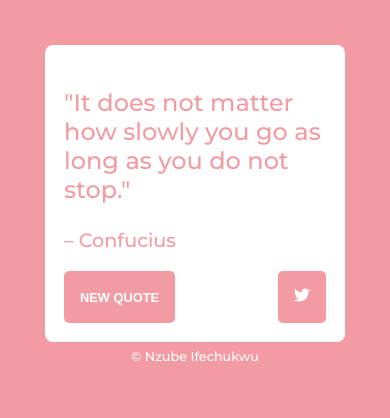
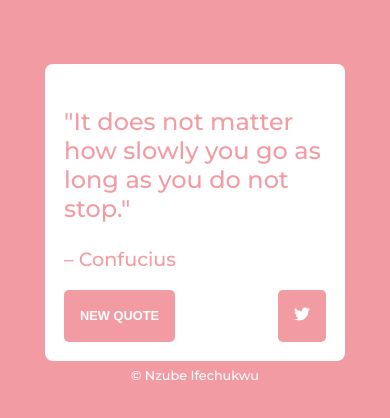
Before and after one commit to nzubeifechukwu/quote-generator, a React (Vite) app: page / in a window 390 px wide. Shown: the top 418 px of the page. Built offline with nearby package versions, Linux system fonts and the light colour scheme.

Commit message:
Change quote-box padding for mobile view

```diff
--- a/src/index.css
+++ b/src/index.css
@@ -22,7 +22,7 @@ body {
 
 .quote-box {
   width: 80%;
-  margin: 10% 5% 2%;
+  margin: 15% 5% 2%;
   padding: 5%;
   border-radius: 0.5rem;
   background-color: white;
```
